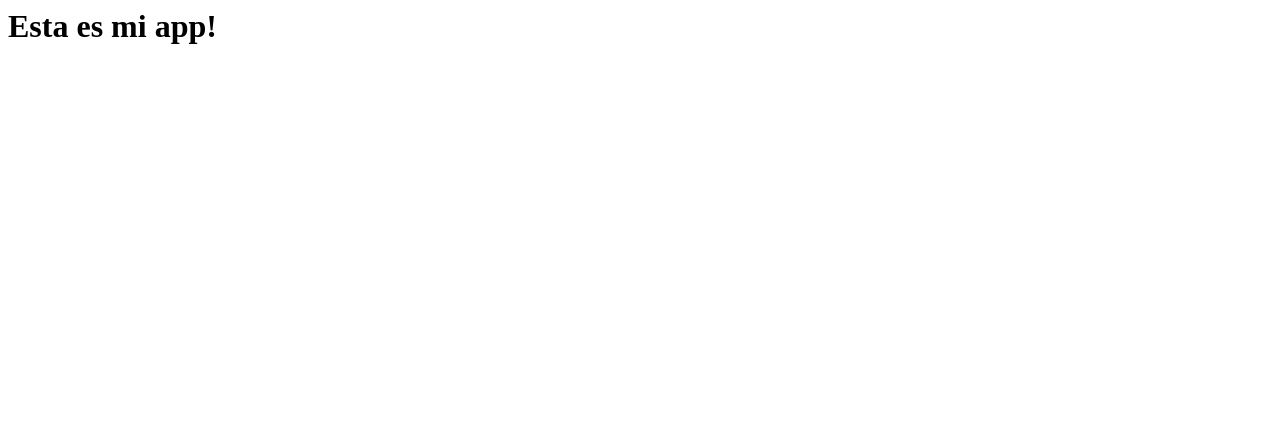
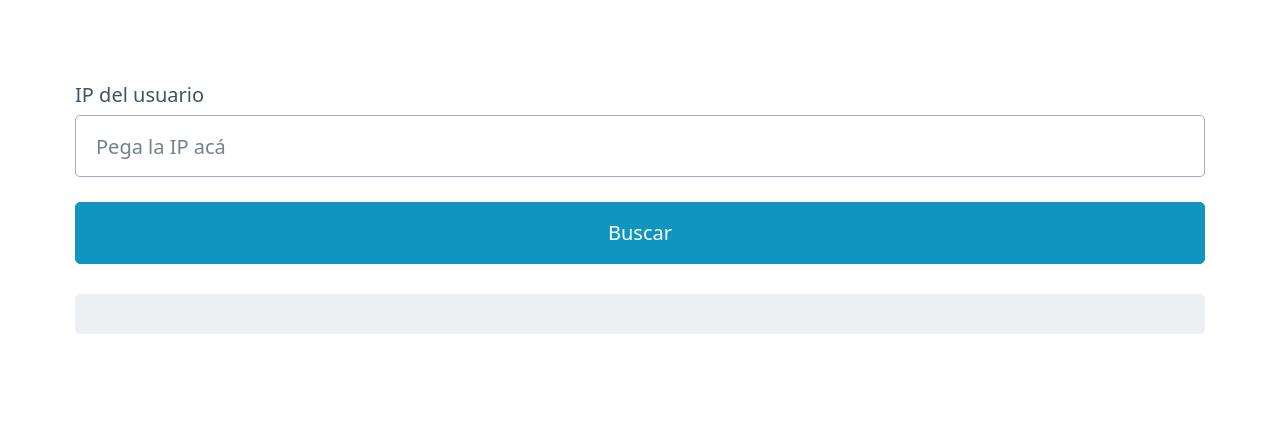
Before and after one commit to ogeid26/ip-detector, a plain HTML site: page index.html in a window 1280 px wide. Drawn offline with nearby package versions, Linux system fonts and the light colour scheme.

Commit message:
progress

```diff
--- a/index.html
+++ b/index.html
@@ -1 +1,18 @@
-<h1> Esta es mi app! </h1>
+<link rel="stylesheet" href="https://cdn.jsdelivr.net/npm/@picocss/pico@1/css/pico.min.css">
+
+<main class="container">
+    <form id ="form">
+        <label> IP del usuario
+            <input type="text" placeholder="Pega la IP acá">
+        </label>
+        <button> Buscar </button>
+    </form>
+
+    <div id="results">
+        <pre>
+
+        </pre>
+    </div>
+
+
+</main>
```
Also changed, not shown: app.js (+17 -0 lines).
